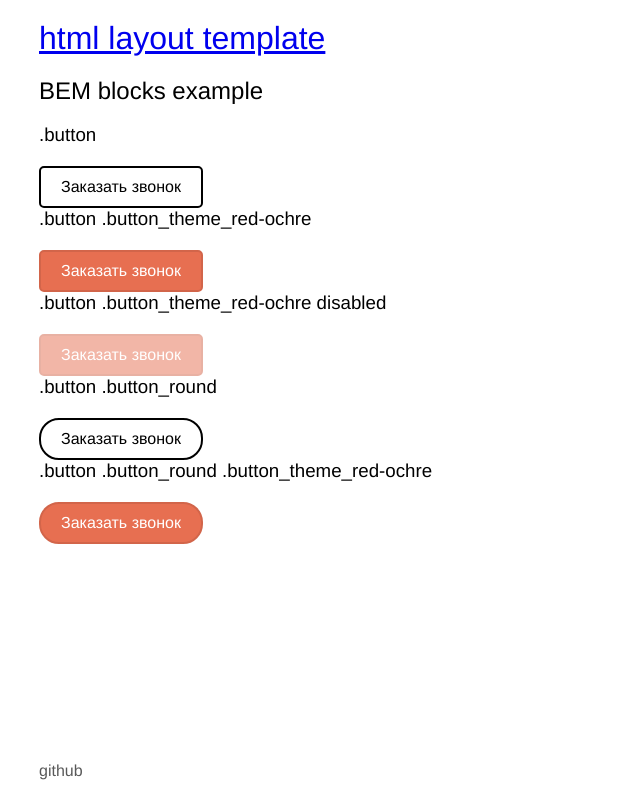
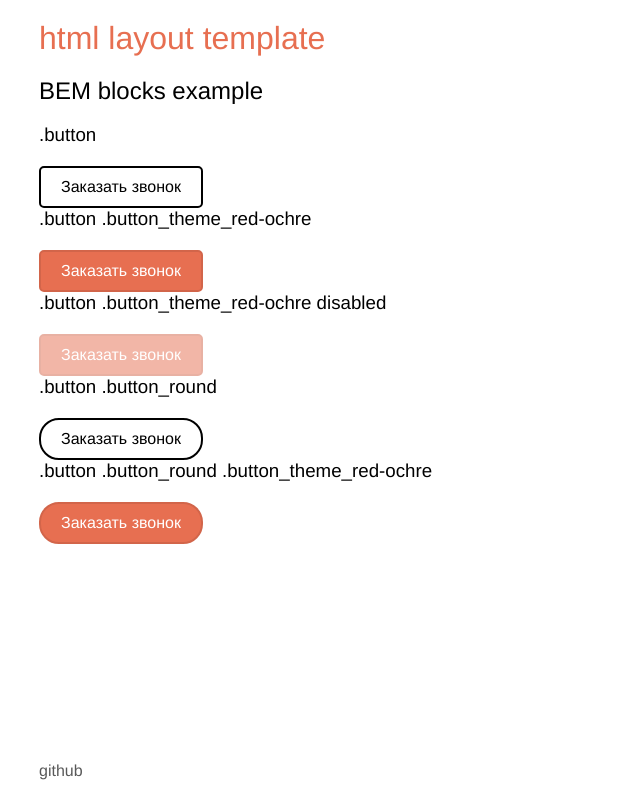
Before and after one commit to shdq/html-layout-template, a website built with webpack: page index.html in a window 1280 px wide. Shown: the whole page, without its empty margins (0-640 px from the left). Built offline with nearby package versions, Linux system fonts and the light colour scheme.

Commit message:
link block added

```diff
--- /dev/null
+++ b/src/blocks/link/link.css
@@ -0,0 +1,14 @@
+.link {
+  color: #e76f51;
+  transition: ease-in-out 0.4s;
+  text-decoration: none;
+}
+
+.link:hover {
+  color: #d2654a;
+  text-decoration: underline;
+}
+
+.link:active {
+  color: #d2654a;
+}
--- a/src/css/style.css
+++ b/src/css/style.css
@@ -8,6 +8,9 @@
 @import url('../blocks/section/__title/section__title.css');
 @import url('../blocks/footer/footer.css');
 @import url('../blocks/footer/__link/footer__link.css');
+
+/* Basic styling blocks */
+@import url('../blocks/link/link.css');
 
 /* Button block */
 
```
